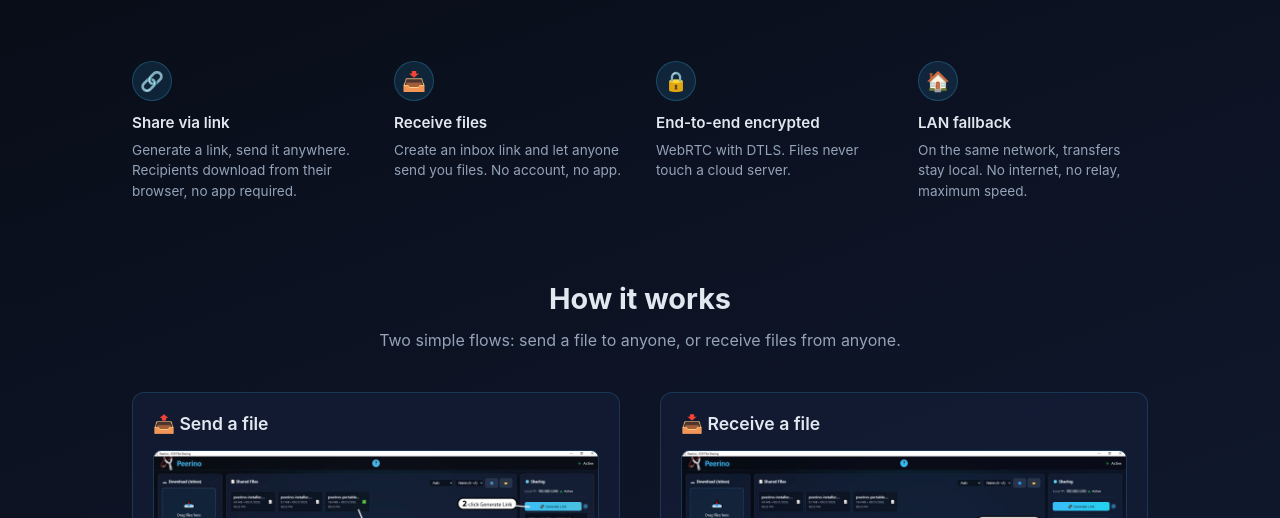
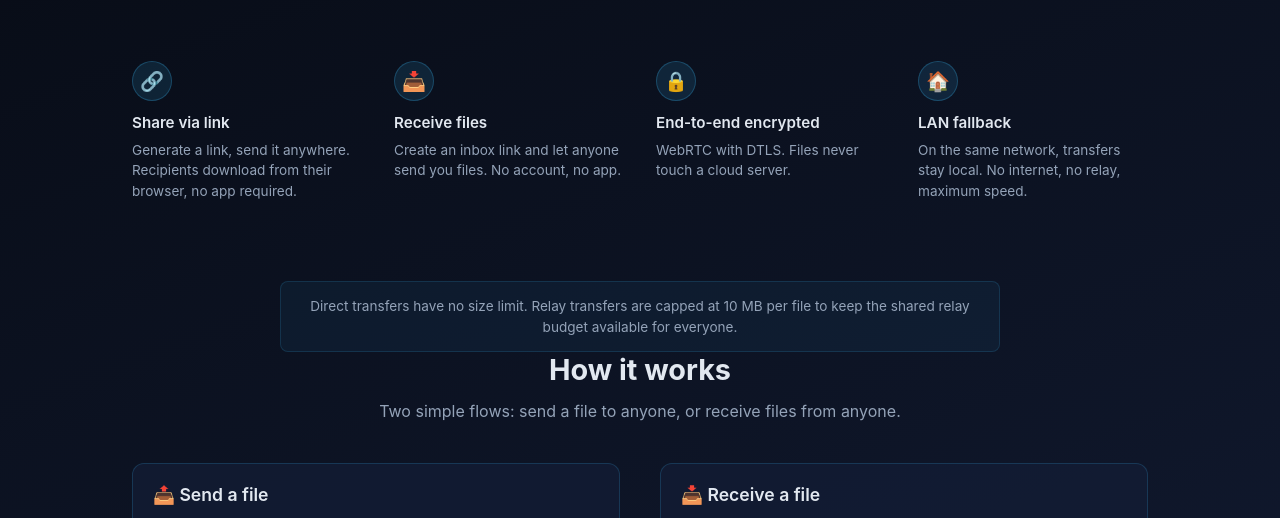
Before and after one commit to Daniele-Tomassoni/peerino, a website: page peerino-website/index.html in a window 1280 px wide. Shown: the part 207-725 px from the top of the page. Drawn offline with Linux system fonts and the light colour scheme.

Commit message:
docs: explain TURN relay 10MB limit on README and landing

```diff
--- a/peerino-website/index.html
+++ b/peerino-website/index.html
@@ -420,6 +420,18 @@
                 gap: 48px;
             }
         }
+        .limit-note {
+            max-width: 720px;
+            margin: 32px auto 0;
+            padding: 14px 18px;
+            font-size: 0.85rem;
+            line-height: 1.5;
+            color: var(--text-dim, #666);
+            background: rgba(56, 189, 248, 0.06);
+            border: 1px solid rgba(56, 189, 248, 0.15);
+            border-radius: 8px;
+            text-align: center;
+        }
     </style>
 </head>
 <body>
@@ -456,6 +468,11 @@
                 <p>On the same network, transfers stay local. No internet, no relay, maximum speed.</p>
             </div>
         </div>
+
+        <p class="limit-note">
+            Direct transfers have no size limit. Relay transfers are capped at 10 MB per file
+            to keep the shared relay budget available for everyone.
+        </p>
 
         <section class="how-it-works">
             <h2>How it works</h2>
```
Also changed, not shown: README.md.
